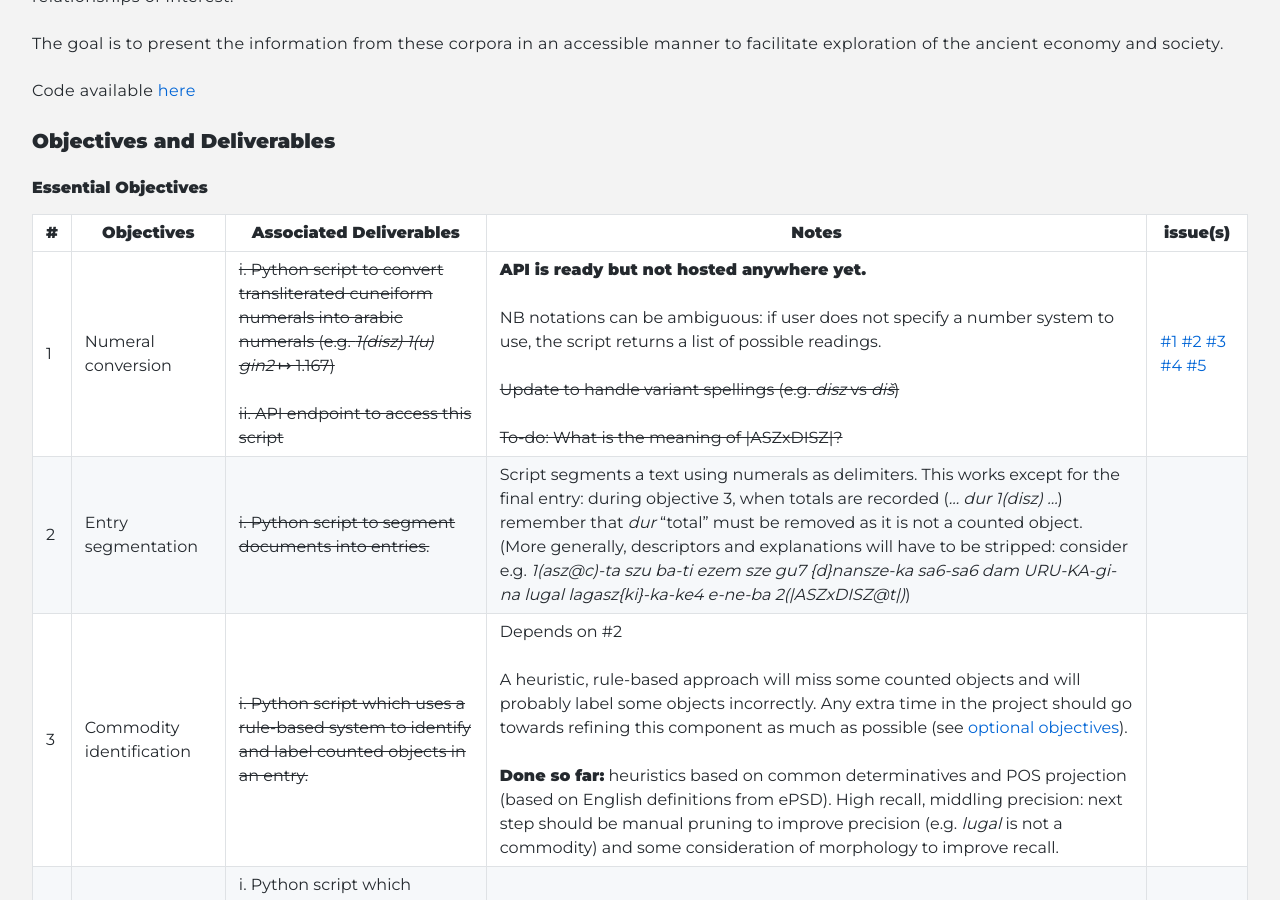
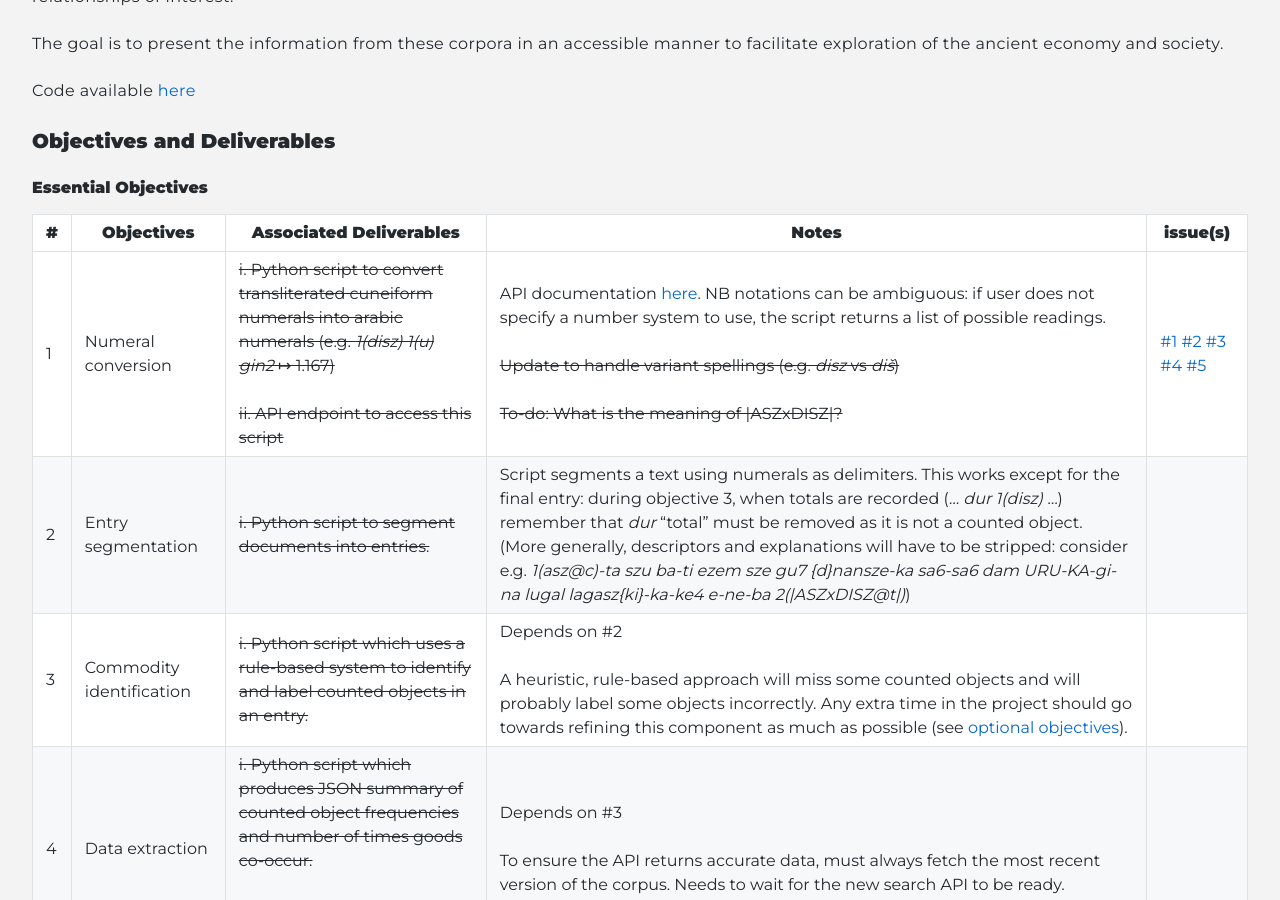
Before and after one commit to cdli-gh/blog, a Jekyll site: the page built from _blog/gsoc20/numerals/index.md, in a window 1280 px wide and 900 px high, scrolled down 542 px. Built offline with Jekyll 4.4.1, drawn with Linux system fonts in a browser that asks for light colours; Markdown is read by kramdown in place of the engine named in the settings; some of the changed text lies outside the part shown.

Commit message:
Update numerals blog with progress since last week.

```diff
--- a/_blog/gsoc20/numerals/index.md
+++ b/_blog/gsoc20/numerals/index.md
@@ -18,10 +18,10 @@
 
 |\#|Objectives|Associated Deliverables|Notes|issue(s)|
 |---	|---	|---	|---	|---	|
-|1   	| Numeral conversion   	| ~~i. Python script to convert transliterated cuneiform numerals into arabic numerals (e.g. *1(disz) 1(u) gin2* &#8614; 1.167)~~ <br/><br/> ~~ii. API endpoint to access this script~~ 	| **API is ready but not hosted anywhere yet.** <br/><br/> NB notations can be ambiguous: if user does not specify a number system to use, the script returns a list of possible readings. <br/><br/> ~~Update to handle variant spellings (e.g. *disz* vs *di&#353;*)~~ <br/><br/> ~~To-do: What is the meaning of \|ASZxDISZ\|?~~ 	| [#1](https://github.com/MrLogarithm/cdli-accounting-viz/issues/1) [#2](https://github.com/MrLogarithm/cdli-accounting-viz/issues/2) [#3](https://github.com/MrLogarithm/cdli-accounting-viz/issues/3) [#4](https://github.com/MrLogarithm/cdli-accounting-viz/issues/4) [#5](https://github.com/MrLogarithm/cdli-accounting-viz/issues/5)	|
+|1   	| Numeral conversion   	| ~~i. Python script to convert transliterated cuneiform numerals into arabic numerals (e.g. *1(disz) 1(u) gin2* &#8614; 1.167)~~ <br/><br/> ~~ii. API endpoint to access this script~~ 	| API documentation [here](https://cdli-numerals.herokuapp.com/docs/). NB notations can be ambiguous: if user does not specify a number system to use, the script returns a list of possible readings. <br/><br/> ~~Update to handle variant spellings (e.g. *disz* vs *di&#353;*)~~ <br/><br/> ~~To-do: What is the meaning of \|ASZxDISZ\|?~~ 	| [#1](https://github.com/MrLogarithm/cdli-accounting-viz/issues/1) [#2](https://github.com/MrLogarithm/cdli-accounting-viz/issues/2) [#3](https://github.com/MrLogarithm/cdli-accounting-viz/issues/3) [#4](https://github.com/MrLogarithm/cdli-accounting-viz/issues/4) [#5](https://github.com/MrLogarithm/cdli-accounting-viz/issues/5)	|
 |2   	| Entry segmentation  	| ~~i. Python script to segment documents into entries.~~  	| Script segments a text using numerals as delimiters. This works except for the final entry: during objective 3, when totals are recorded (*... dur 1(disz) ...*) remember that *dur* "total" must be removed as it is not a counted object. (More generally, descriptors and explanations will have to be stripped: consider e.g. *1(asz@c)-ta szu ba-ti ezem sze gu7 {d}nansze-ka sa6-sa6 dam URU-KA-gi-na lugal lagasz{ki}-ka-ke4 e-ne-ba 2(\|ASZxDISZ@t\|)*)	|	|
-|3   	| Commodity identification  	| ~~i. Python script which uses a rule-based system to identify and label counted objects in an entry.~~ 	| Depends on #2 <br/><br/> A heuristic, rule-based approach will miss some counted objects and will probably label some objects incorrectly. Any extra time in the project should go towards refining this component as much as possible (see [optional objectives](#additional-objectives)). <br/><br/> <b>Done so far:</b> heuristics based on common determinatives and POS projection (based on English definitions from ePSD). High recall, middling precision: next step should be manual pruning to improve precision (e.g. *lugal* is not a commodity) and some consideration of morphology to improve recall.	| 	|
-|4   	| Data extraction  	| i. Python script which produces JSON summary of counted object frequencies and number of times goods co-occur. <br/><br/> ii. API endpoint to serve this JSON data.  	| Depends on #3 <br/><br/> To ensure the API returns accurate data, must always fetch the most recent version of the corpus.  	|	|
+|3   	| Commodity identification  	| ~~i. Python script which uses a rule-based system to identify and label counted objects in an entry.~~ 	| Depends on #2 <br/><br/> A heuristic, rule-based approach will miss some counted objects and will probably label some objects incorrectly. Any extra time in the project should go towards refining this component as much as possible (see [optional objectives](#additional-objectives)).	| 	|
+|4   	| Data extraction  	| ~~i. Python script which produces JSON summary of counted object frequencies and number of times goods co-occur.~~ <br/><br/> ~~ii. API endpoint to serve this JSON data.~~  	| Depends on #3 <br/><br/> To ensure the API returns accurate data, must always fetch the most recent version of the corpus. Needs to wait for the new search API to be ready.	|	|
 |5   	| Visualizations  	| i. Static HTML page with interactive, exploratory visualizations of the extracted data. <br/><br/> ii. Filtering options, implemented as standalone scripts to permit later integration with CDLI search. 	| Depends on #4 <br/><br/> See details [below](#visualization-details). 	|	|
 |6   	| Framework integration  	| Integrate the preceding deliverables into the existing CDLI framework wherever possible.  	|   	|	|
 
@@ -45,7 +45,7 @@
 
 ### Tentative timeline
 
-**Month 1:** complete pipeline to extract data from the corpus and API to serve as JSON
+~~**Month 1:** complete pipeline to extract data from the corpus and API to serve as JSON~~
 
 **Month 2:** first batch of visualizations complete, from sketches through filtering tools to final demo
 
@@ -53,9 +53,9 @@
 
 | Week  |Objectives |Deliverables |
 |---|---|---|
-|1| ~~Entry segmentation~~ & Commodity identification   |   Scripts for ~~(i) segmentation~~; ~~(ii) commodity labeling~~ (done in most basic form, needs refinement) |
-|2| Data extraction  | Script to convert corpus text file into JSON data  |
-|3| Full pipeline complete  | API endpoint which fetches most recent corpus and serves extracted data  |
+|1| ~~Entry segmentation~~ & ~~Commodity identification~~   |   Scripts for ~~(i) segmentation~~; ~~(ii) commodity labeling~~  |
+|2| ~~Data extraction~~  | Script to convert corpus text file into JSON data  |
+|3| ~~Full pipeline complete~~  | API endpoint which serves extracted data. Need to update to fetch most recent corpus as soon as the new search API is ready.  |
 |4| Sketches and feedback; start filtering tools  | Sketches delivered to prospective users  |
 |5| Filtering tools  | Script implementing filtering tools: query &#8614; list of matching texts  |
 |6| Start Viz Work | Demo  |
```
Also changed, not shown: _blog/gsoc20/numerals/posts/03_week3.md (+3 -2 lines), _blog/gsoc20/numerals/posts/04_week4.md (+2 -12 lines).
